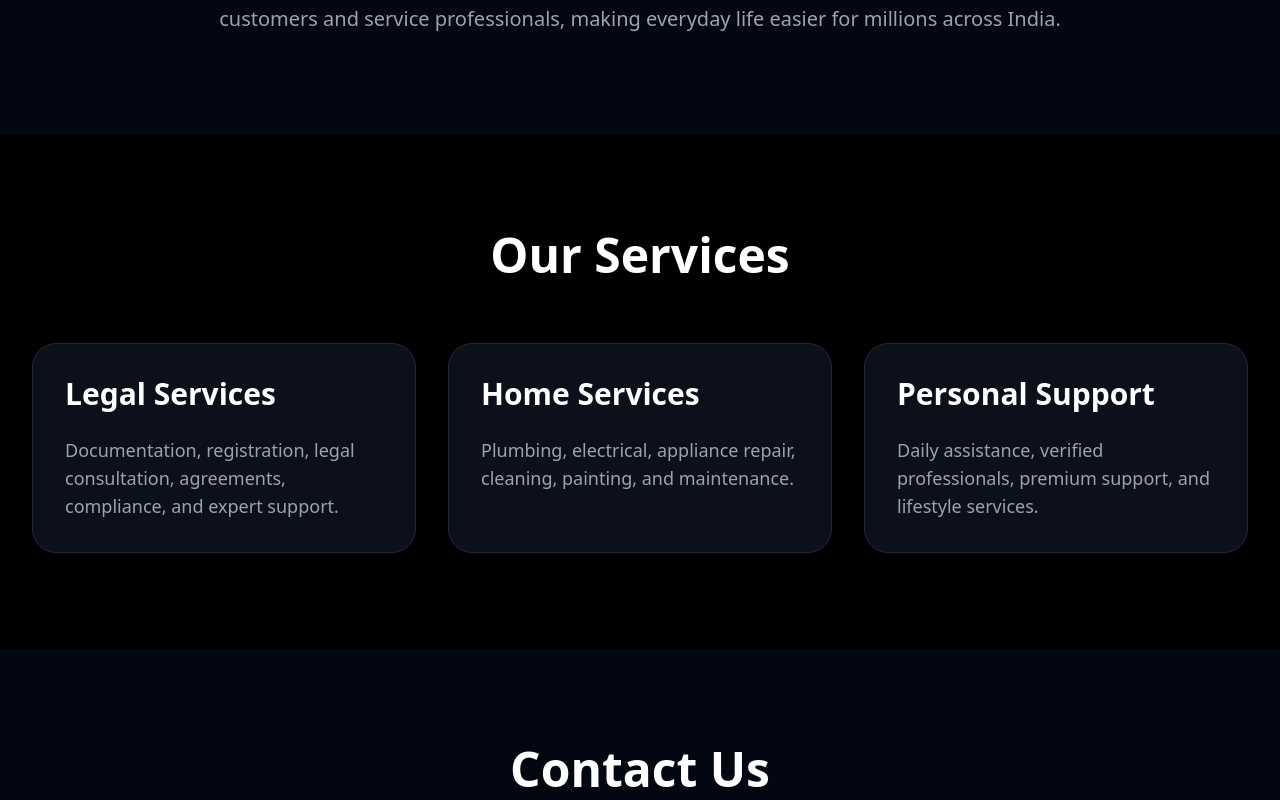
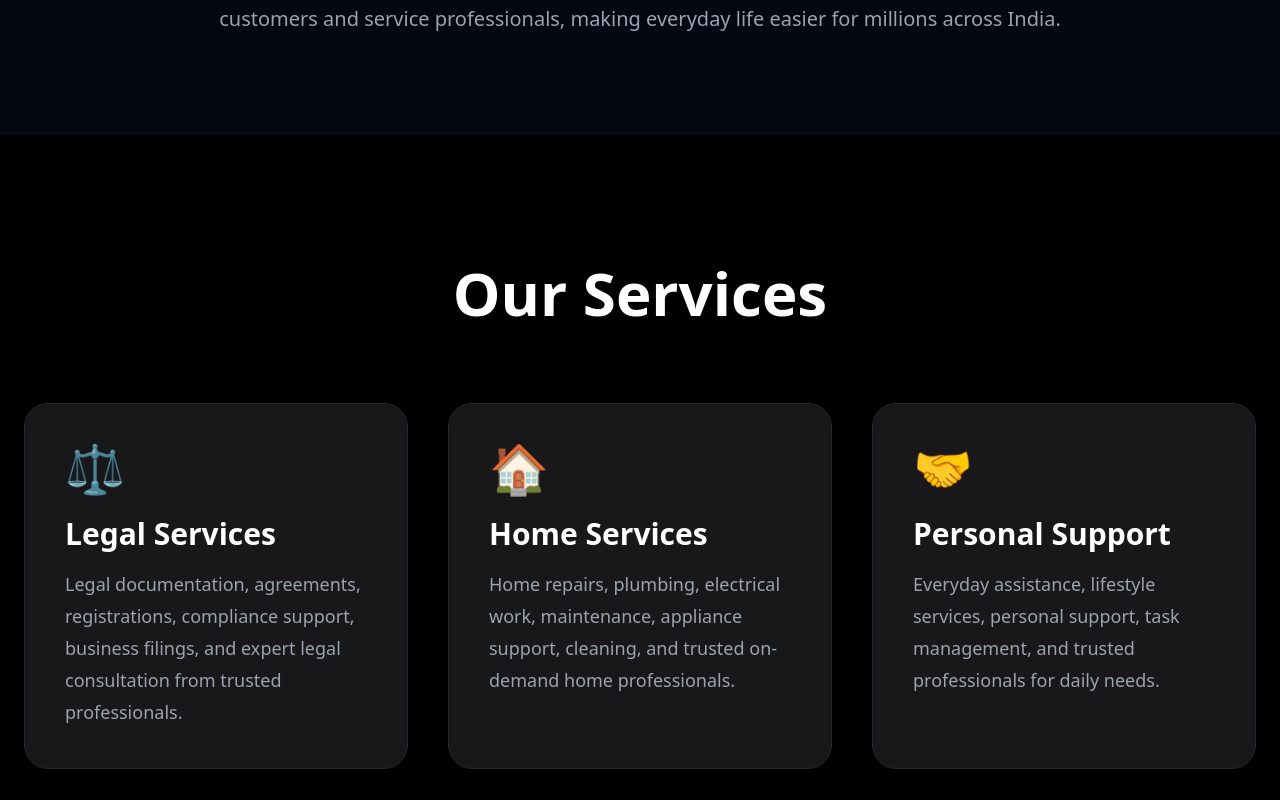
Before and after one commit to service-360/service360-website, a Next.js app: page / in a window 1280 px wide. Shown: the part 1360-2160 px from the top of the page. Built offline with nearby package versions, Linux system fonts and the light colour scheme.

Commit message:
Add premium services section

```diff
--- a/app/page.js
+++ b/app/page.js
@@ -83,59 +83,62 @@ export default function Home() {
 
       </section>
 
-      {/* Services */}
      <section
   id="services"
-        className="px-8 py-24"
+  className="py-32 px-6 bg-black text-white"
 >
+  <div className="max-w-7xl mx-auto">
 
-        <h2 className="text-5xl font-bold text-center mb-16">
+    <h2 className="text-5xl md:text-6xl font-bold text-center mb-20">
       Our Services
     </h2>
 
-        <div className="grid md:grid-cols-3 gap-8 max-w-7xl mx-auto">
+    <div className="grid md:grid-cols-3 gap-10">
 
-          <div className="bg-gray-900/70 backdrop-blur-xl border border-gray-800 p-8 rounded-3xl hover:scale-105 transition duration-300">
+      <div className="bg-zinc-900 border border-zinc-800 rounded-3xl p-10 hover:border-white transition">
+        <div className="text-5xl mb-6">⚖️</div>
 
-            <h3 className="text-3xl font-bold mb-6">
+        <h3 className="text-3xl font-bold mb-4">
           Legal Services
         </h3>
 
-            <p className="text-gray-400 text-lg">
-              Documentation, registration, legal consultation,
-              agreements, compliance, and expert support.
+        <p className="text-gray-400 text-lg leading-8">
+          Legal documentation, agreements, registrations,
+          compliance support, business filings, and expert
+          legal consultation from trusted professionals.
         </p>
-
       </div>
 
-          <div className="bg-gray-900/70 backdrop-blur-xl border border-gray-800 p-8 rounded-3xl hover:scale-105 transition duration-300">
+      <div className="bg-zinc-900 border border-zinc-800 rounded-3xl p-10 hover:border-white transition">
+        <div className="text-5xl mb-6">🏠</div>
 
-            <h3 className="text-3xl font-bold mb-6">
+        <h3 className="text-3xl font-bold mb-4">
           Home Services
         </h3>
 
-            <p className="text-gray-400 text-lg">
-              Plumbing, electrical, appliance repair,
-              cleaning, painting, and maintenance.
+        <p className="text-gray-400 text-lg leading-8">
+          Home repairs, plumbing, electrical work,
+          maintenance, appliance support, cleaning,
+          and trusted on-demand home professionals.
         </p>
-
       </div>
 
-          <div className="bg-gray-900/70 backdrop-blur-xl border border-gray-800 p-8 rounded-3xl hover:scale-105 transition duration-300">
+      <div className="bg-zinc-900 border border-zinc-800 rounded-3xl p-10 hover:border-white transition">
+        <div className="text-5xl mb-6">🤝</div>
 
-            <h3 className="text-3xl font-bold mb-6">
+        <h3 className="text-3xl font-bold mb-4">
           Personal Support
         </h3>
 
-            <p className="text-gray-400 text-lg">
-              Daily assistance, verified professionals,
-              premium support, and lifestyle services.
+        <p className="text-gray-400 text-lg leading-8">
+          Everyday assistance, lifestyle services,
+          personal support, task management,
+          and trusted professionals for daily needs.
         </p>
-
       </div>
 
     </div>
-
+  </div>
 </section>
 
       {/* Contact */}
```
Lines whose indentation alone changed are shown as unchanged.
